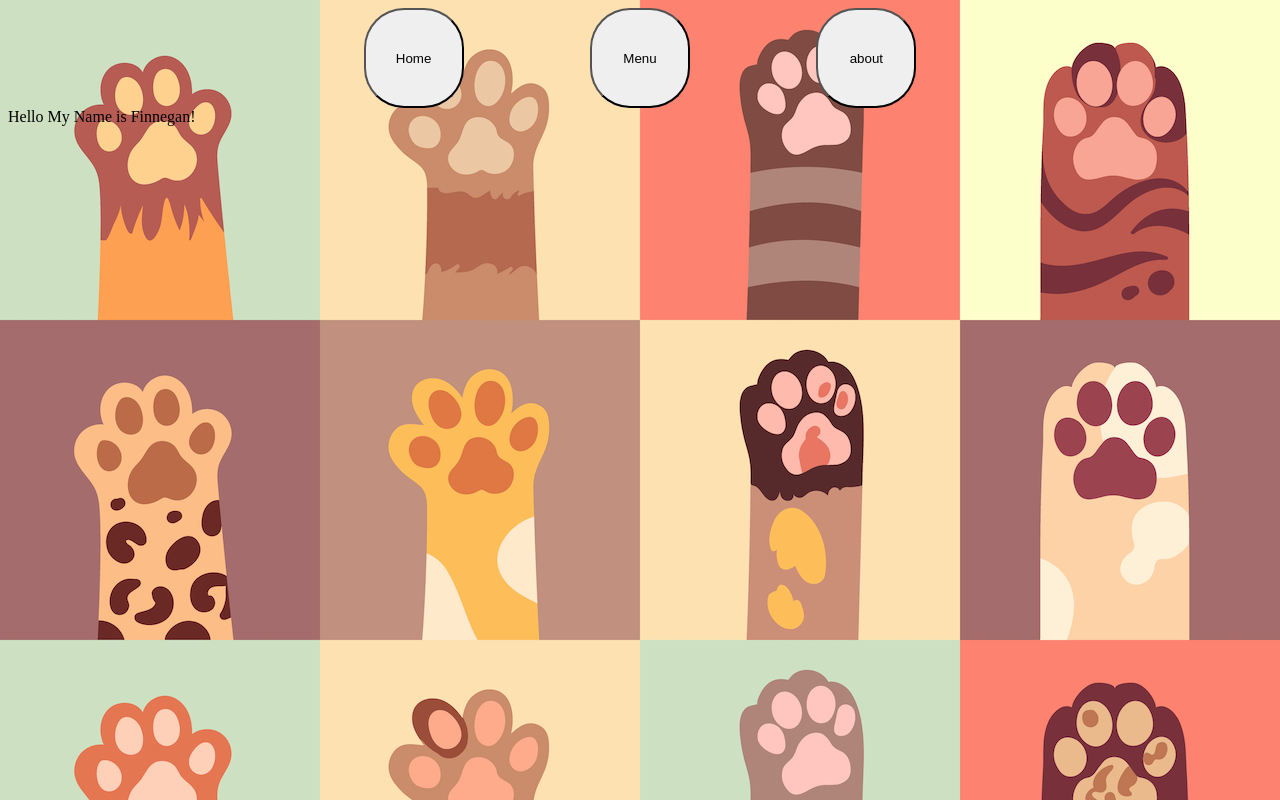
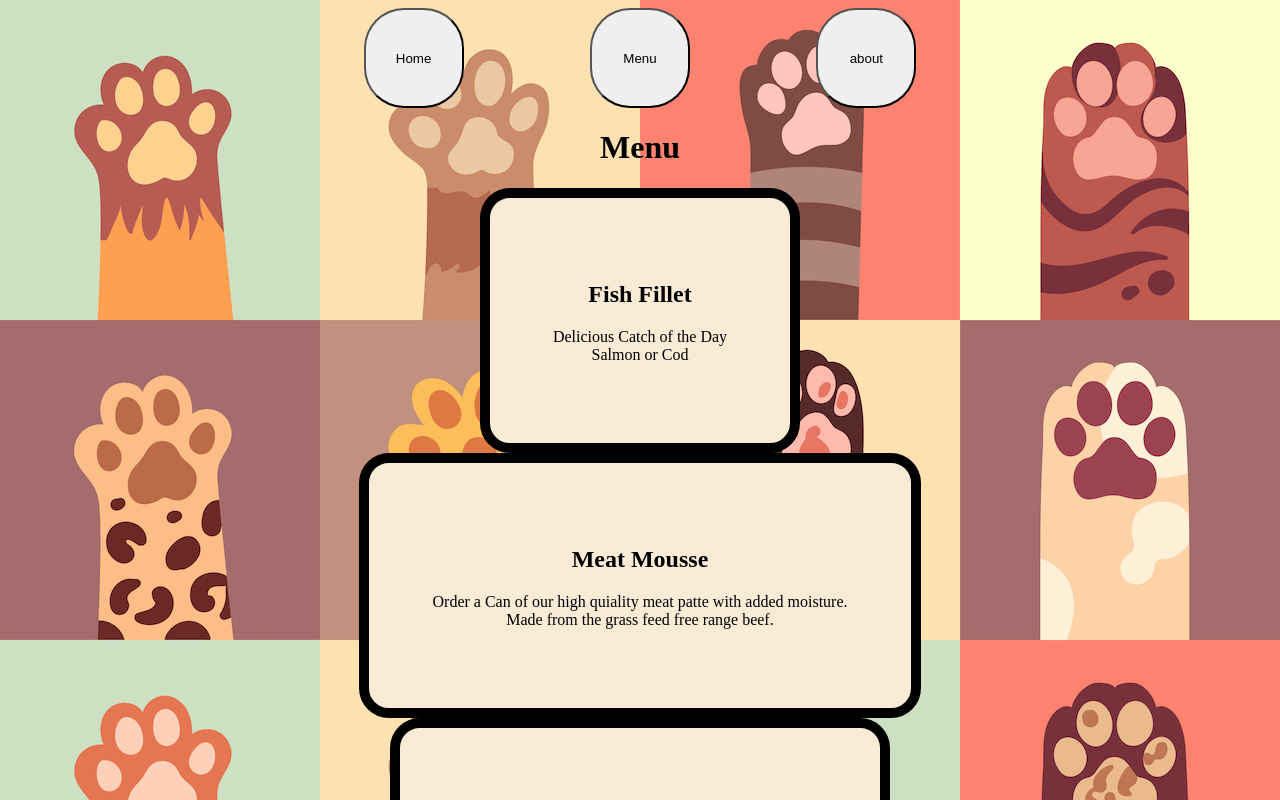
Before and after one commit to riomljr/Restuarant_Page, a website built with webpack: page dist/index.html in a window 1280 px wide. Both pictures are taken after a click on the button "Menu". Shown: the top 800 px of the page. Built offline with nearby package versions, Linux system fonts and the light colour scheme.

Commit message:
clean up and add about

```diff
--- a/src/about.js
+++ b/src/about.js
@@ -0,0 +1,54 @@
+let about = () => {
+  const content = document.getElementById('content');
+  content.classList.add('home');
+
+  const container = document.createElement('div');
+  container.classList.add('container');
+  const header = document.createElement('header');
+  const headline = document.createElement('h1');
+  headline.innerHTML = 'Menu';
+
+  header.appendChild(headline);
+  container.appendChild(header);
+
+  const first = document.createElement('div')
+  first.classList.add('innerContent');
+
+  const firstH = document.createElement('h2')
+  const firstP = document.createElement('p');
+
+  firstH.innerHTML = "Fish Fillet"
+  firstP.innerHTML = "Delicious Catch of the Day" + "<br>"+ "Salmon or Cod";
+  first.appendChild(firstH);
+  first.appendChild(firstP);
+
+  const second = document.createElement('div');
+  second.classList.add('innerContent');
+
+  const secondH = document.createElement('h2')
+  const secondP = document.createElement('p');
+
+  secondH.innerHTML = "Meat Mousse"
+  secondP.innerHTML = "Order a Can of our high quiality meat patte with added moisture." + "<br>" + "Made from the grass feed free range beef.";
+  second.appendChild(secondH);
+  second.appendChild(secondP);
+
+  const third = document.createElement('div');
+  third.classList.add('innerContent');
+
+  const thirdH = document.createElement('h2')
+  const thirdP = document.createElement('p');
+
+  thirdH.innerHTML = "Snack of the Day"
+  thirdP.innerHTML = "Ranges from Valerian root Catnip to tasty chicken bites";
+  third.appendChild(thirdH);
+  third.appendChild(thirdP);
+
+  content.appendChild(container);
+  content.appendChild(first);
+  content.appendChild(second);
+  content.appendChild(third);
+
+}
+
+export default about
--- a/src/home.js
+++ b/src/home.js
@@ -1,9 +1,6 @@
 let home = () => {
   const content = document.getElementById('content');
   content.classList.add('home');
-
-
-
 
   const container = document.createElement('div');
   container.classList.add('container');
@@ -11,20 +8,19 @@ let home = () => {
   const headline = document.createElement('h1');
   headline.innerHTML = 'Finnegans Cafe';
 
-
   header.appendChild(headline);
   container.appendChild(header);
 
   const first = document.createElement('p')
-  first.classList.add('first');
+  first.classList.add('innerContent');
   first.innerHTML = "Welcome To Finnegan's Cafe." + "<br>"+ "Where a cat can be a cat!" + "<br>" + "<br>" + "Any and all cats are welcome to take a nap order a fish fillet or our snack of the day!"
 
   const second = document.createElement('p');
-  second.classList.add('second');
+  second.classList.add('innerContent');
   second.innerHTML = "Location" + "<br>"+ "We are Located on the corner of Catnipt Ave and Meowster St " + "<br>" +  "Paws Bay, California"
 
   const third = document.createElement('p');
-  third.classList.add('third');
+  third.classList.add('innerContent');
   third.innerHTML = "Hours" + "<br>"+ "Monday - Satuday"+ "<br>" + "10 AM - 8 PM"
 
   content.appendChild(container);
--- a/src/index.js
+++ b/src/index.js
@@ -24,3 +24,10 @@
   menu();
 
 });
+
+document.getElementById('about').addEventListener('click', () => {
+  console.log("about working");
+  reset();
+  menu();
+
+});
--- a/src/menu.js
+++ b/src/menu.js
@@ -1,19 +1,55 @@
-
 let menu = () => {
   const content = document.getElementById('content');
-  content.classList.add('menu');
-
+  content.classList.add('home');
 
   const container = document.createElement('div');
   container.classList.add('container');
   const header = document.createElement('header');
   const headline = document.createElement('h1');
-  header.innerHTML = 'Hello My Name is Finnegan!';
+  headline.innerHTML = 'Menu';
 
   header.appendChild(headline);
   container.appendChild(header);
 
+  const first = document.createElement('div')
+  first.classList.add('innerContent');
+
+  const firstH = document.createElement('h2')
+  const firstP = document.createElement('p');
+
+  firstH.innerHTML = "Fish Fillet"
+  firstP.innerHTML = "Delicious Catch of the Day" + "<br>"+ "Salmon or Cod";
+  first.appendChild(firstH);
+  first.appendChild(firstP);
+
+  const second = document.createElement('div');
+  second.classList.add('innerContent');
+
+  const secondH = document.createElement('h2')
+  const secondP = document.createElement('p');
+
+  secondH.innerHTML = "Meat Mousse"
+  secondP.innerHTML = "Order a Can of our high quiality meat patte with added moisture." + "<br>" + "Made from the grass feed free range beef.";
+  second.appendChild(secondH);
+  second.appendChild(secondP);
+
+  const third = document.createElement('div');
+  third.classList.add('innerContent');
+
+  const thirdH = document.createElement('h2')
+  const thirdP = document.createElement('p');
+
+  thirdH.innerHTML = "Snack of the Day"
+  thirdP.innerHTML = "Ranges from Valerian root Catnip to tasty chicken bites";
+  third.appendChild(thirdH);
+  third.appendChild(thirdP);
+
   content.appendChild(container);
+  content.appendChild(first);
+  content.appendChild(second);
+  content.appendChild(third);
+
+
 
 }
 
--- a/src/reset.css
+++ /dev/null
@@ -1,48 +0,0 @@
-/* http://meyerweb.com/eric/tools/css/reset/
-   v2.0 | 20110126
-   License: none (public domain)
-*/
-
-html, body, div, span, applet, object, iframe,
-h1, h2, h3, h4, h5, h6, p, blockquote, pre,
-a, abbr, acronym, address, big, cite, code,
-del, dfn, em, img, ins, kbd, q, s, samp,
-small, strike, strong, sub, sup, tt, var,
-b, u, i, center,
-dl, dt, dd, ol, ul, li,
-fieldset, form, label, legend,
-table, caption, tbody, tfoot, thead, tr, th, td,
-article, aside, canvas, details, embed,
-figure, figcaption, footer, header, hgroup,
-menu, nav, output, ruby, section, summary,
-time, mark, audio, video {
-	margin: 0;
-	padding: 0;
-	border: 0;
-	font-size: 100%;
-	font: inherit;
-	vertical-align: baseline;
-}
-/* HTML5 display-role reset for older browsers */
-article, aside, details, figcaption, figure,
-footer, header, hgroup, menu, nav, section {
-	display: block;
-}
-body {
-	line-height: 1;
-}
-ol, ul {
-	list-style: none;
-}
-blockquote, q {
-	quotes: none;
-}
-blockquote:before, blockquote:after,
-q:before, q:after {
-	content: '';
-	content: none;
-}
-table {
-	border-collapse: collapse;
-	border-spacing: 0;
-}
--- a/src/style.css
+++ b/src/style.css
@@ -23,7 +23,7 @@ button {
   padding: 10px;
 }
 
-p {
+.innerContent {
 align-self: center;
 border-style: solid;
 border-radius: 30px;
@@ -36,8 +36,14 @@ text-align: center;
 }
 
 
-#content {
+.home {
   display: flex;
   flex-direction: column;
 
 }
+
+.menu {
+  display: flex;
+  flex-direction: column;
+
+}
```
Also changed, not shown: dist/main.js.
